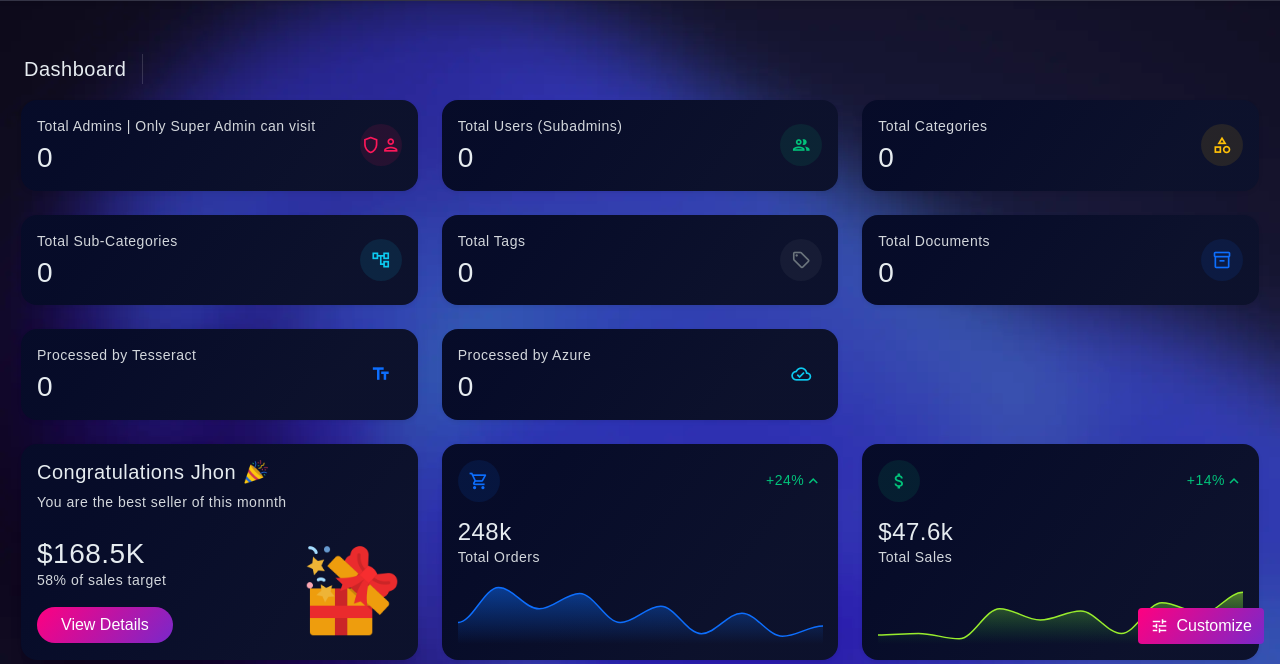
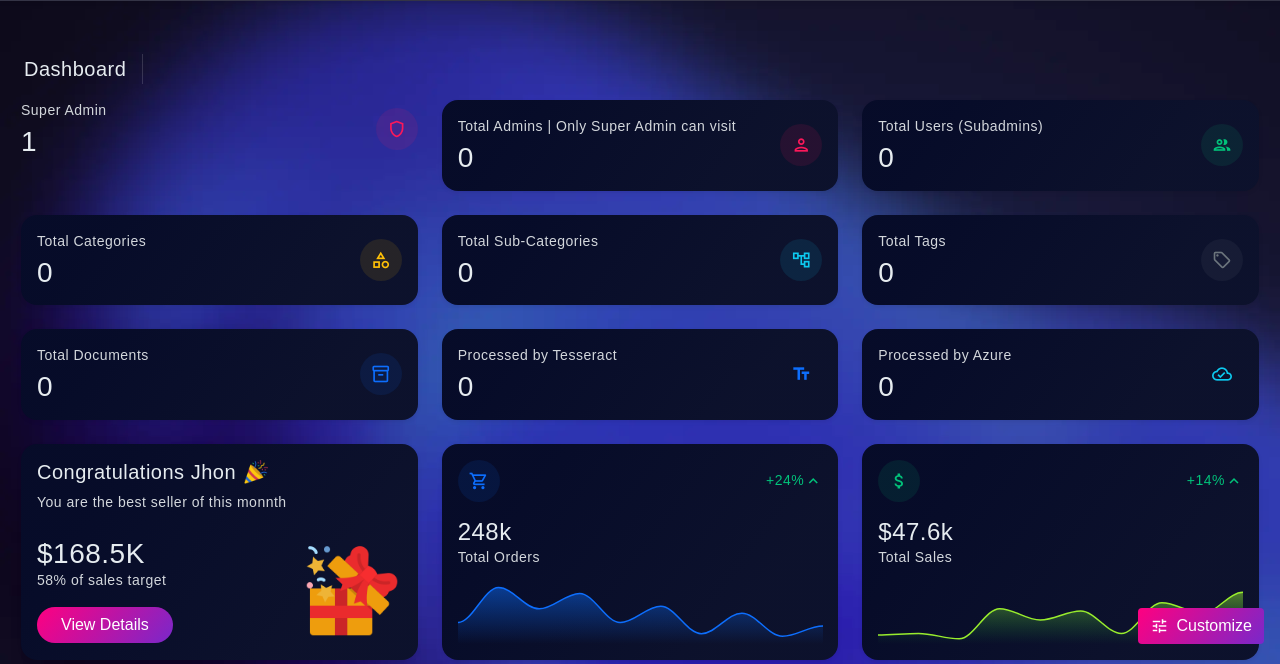
Before and after one commit to arkdey-in/flask, a Flask app: page /admin/admdashboard in a window 1280 px wide. Shown: the part 140-804 px from the top of the page. Run offline with Flask 3, Linux system fonts and the light colour scheme; the visitor is signed in with stand-in values (Sample User, id 1); data that the repository does not hold is empty; style sheets or scripts are compiled from the project's sources; some libraries are stand-ins or nearby versions.

```diff
--- a/app/templates/admDashboard.html
+++ b/app/templates/admDashboard.html
@@ -9,6 +9,22 @@ AFFAIRS DEPARTMENT{% endblock%} {%block content%}
   <!--end breadcrumb-->
   <!--start counting  part -->
   <div class="row">
+    <div class="col-12 col-lg-6 col-xl-4 d-flex">
+        <div class="card-body">
+          <div class="d-flex align-items-center">
+            <div class="">
+              <p class="mb-1">Super Admin</p>
+              <h3 class="mb-0">1</h3>
+            </div>
+            <div
+              class="ms-auto wh-42 d-flex align-items-center justify-content-center rounded-circle bg-danger bg-opacity-10 text-danger"
+            >
+              <span class="material-icons-outlined fs-5">shield</span>
+            </div>
+          </div>
+        </div>
+    </div>
+
     <div class="col-12 col-lg-6 col-xl-4 d-flex">
       <a
         href="{{ url_for('main.supAdmCreateAdmin') }}"
@@ -23,7 +39,7 @@ AFFAIRS DEPARTMENT{% endblock%} {%block content%}
             <div
               class="ms-auto wh-42 d-flex align-items-center justify-content-center rounded-circle bg-danger bg-opacity-10 text-danger"
             >
-              <span class="material-icons-outlined fs-5">shieldperson</span>
+              <span class="material-icons-outlined fs-5">person</span>
             </div>
           </div>
         </div>
```
Also changed, not shown: app/routes.py (+4 -4 lines).
